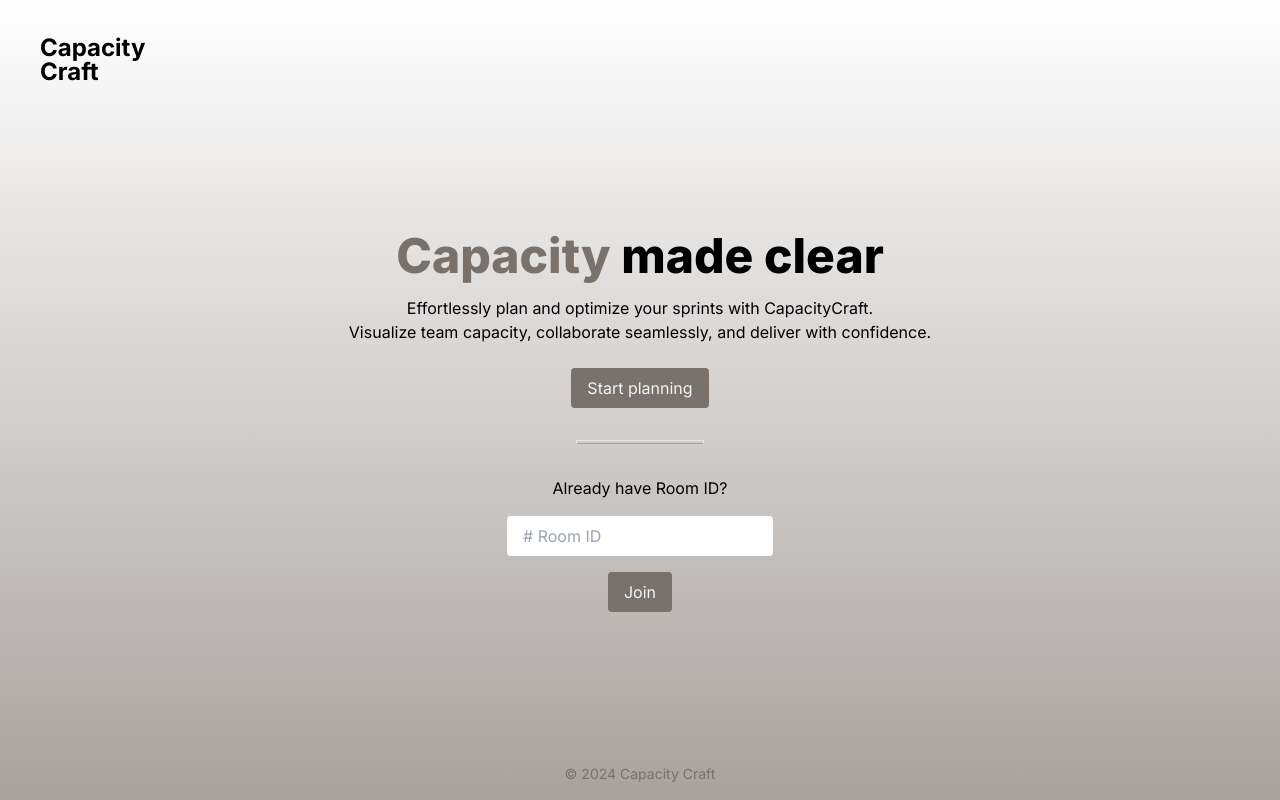
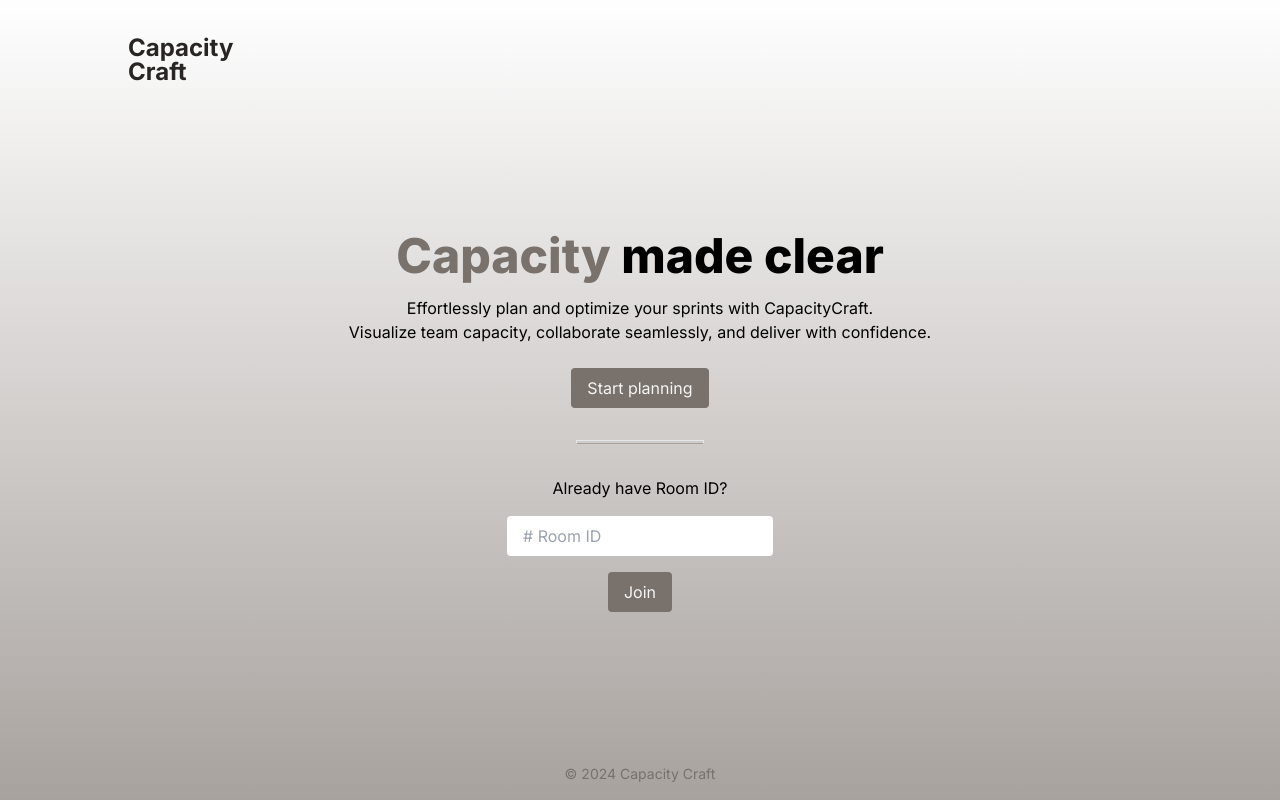
Before and after one commit to pknn/CapacityCraft, a React (Vite) app: page / in a window 1280 px wide. Built offline with nearby package versions, Linux system fonts and the light colour scheme.

Commit message:
feat(components): add Header and Footer components for consistent layout across pages refactor(pages): update App and Home components to include Header and Footer for improved structure and styling style(Logo): adjust padding and text color for better visual consistency in the Logo component

```diff
--- /dev/null
+++ b/src/components/Footer.tsx
@@ -0,0 +1,7 @@
+const Footer = () => (
+  <footer className="text-center py-4 text-sm text-stone-500">
+    <div>© 2024 Capacity Craft</div>
+  </footer>
+);
+
+export default Footer;
--- /dev/null
+++ b/src/components/Header.tsx
@@ -0,0 +1,9 @@
+import Logo from './Logo';
+
+const Header = () => (
+  <header className="container mx-auto flex py-4 max-w-screen-lg">
+    <Logo />
+  </header>
+);
+
+export default Header;
--- a/src/components/Logo.tsx
+++ b/src/components/Logo.tsx
@@ -1,5 +1,5 @@
 const Logo = () => (
-  <div className="p-4 text-2xl font-bold">
+  <div className="pl-0 p-4 text-2xl font-bold text-stone-800">
     <div className="-mb-2">Capacity</div>
     <div>Craft</div>
   </div>
--- a/src/pages/App.tsx
+++ b/src/pages/App.tsx
@@ -1,3 +1,15 @@
-const App = () => <section>App</section>;
+import { Outlet } from 'react-router-dom';
+import Footer from '../components/Footer';
+import Header from '../components/Header';
+
+const App = () => (
+  <div className="flex flex-col min-h-screen bg-stone-200">
+    <Header />
+    <main className="container mx-auto max-w-screen-lg flex flex-col h-full flex-1">
+      <Outlet />
+    </main>
+    <Footer />
+  </div>
+);
 
 export default App;
--- a/src/pages/Home.tsx
+++ b/src/pages/Home.tsx
@@ -6,6 +6,8 @@ import Logo from '../components/Logo';
 import Separator from '../components/core/Separator';
 import useRoomState from '../state/useRoomState';
 import genId from '../util/genId';
+import Header from '../components/Header';
+import Footer from '../components/Footer';
 
 const Home = () => {
   const [roomIdValue, setRoomIdValue] = useState<string>('');
@@ -32,9 +34,7 @@ const Home = () => {
 
   return (
     <div className="bg-gradient-to-b from-white to-stone-400 min-h-screen flex flex-col">
-      <header className="flex px-6 py-4">
-        <Logo />
-      </header>
+      <Header />
       <main className="container mx-auto text-center flex flex-col align-middle h-full flex-1 justify-center">
         <div className="mb-4 text-5xl font-extrabold">
           <span className="text-stone-500">Capacity</span>
@@ -58,9 +58,7 @@ const Home = () => {
           <Button onClick={handleJoin}>Join</Button>
         </section>
       </main>
-      <footer className="text-center py-4 text-sm text-stone-500">
-        <div>© 2024 Capacity Craft</div>
-      </footer>
+      <Footer />
     </div>
   );
 };
```
